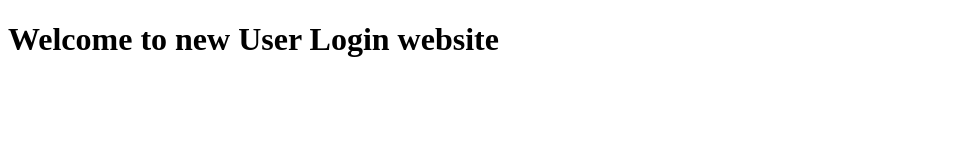
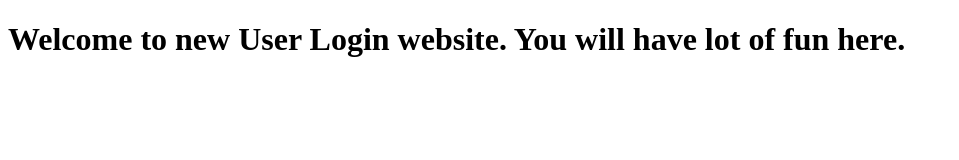
Before and after one commit to winash89/UserLogin, a plain HTML site: page UserLogin/WebContent/index.html in a window 1280 px wide. Shown: the whole page, without its empty margins (0-959 px from the left). Drawn offline with Linux system fonts and the light colour scheme.

Commit message:
Updating Index file

```diff
--- a/UserLogin/WebContent/index.html
+++ b/UserLogin/WebContent/index.html
@@ -5,6 +5,6 @@
 <title>UserLogin</title>
 </head>
 <body>
-	<h1>Welcome to new User Login website</h1>
+	<h1>Welcome to new User Login website. You will have lot of fun here.</h1>
 </body>
 </html>
```
